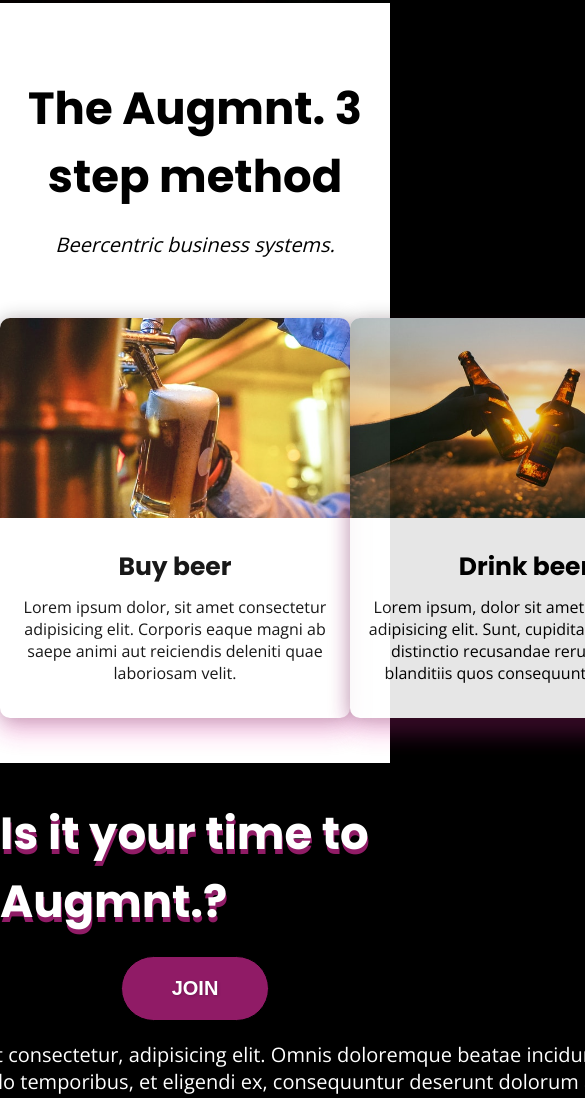
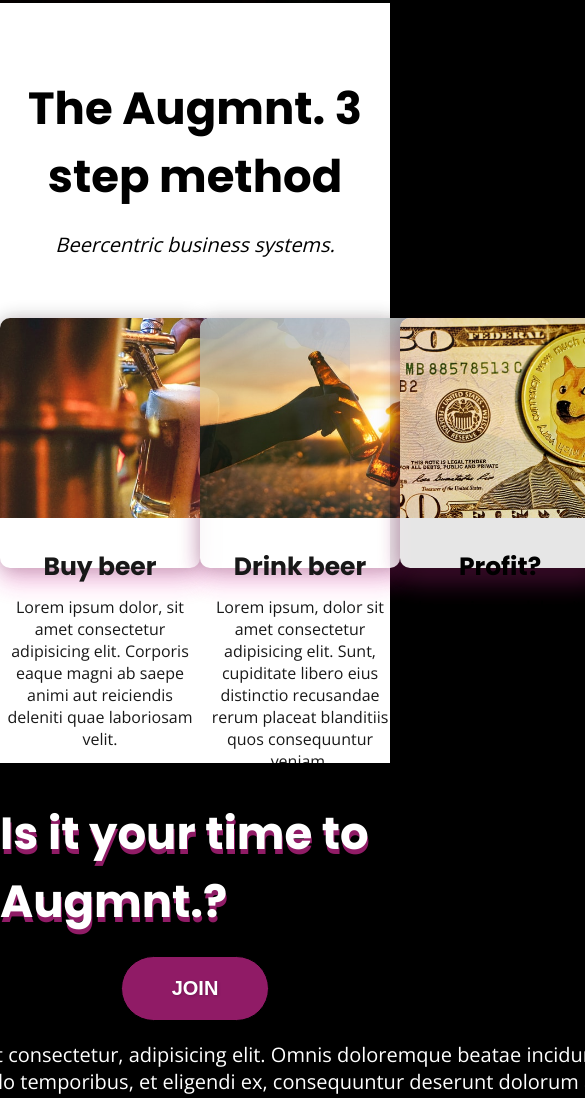
Before and after one commit to lachygmunro/landing, a plain HTML site: page index.html in a window 390 px wide. Shown: the part 841-1939 px from the top of the page, 585 px wide, since content can reach past the window. Drawn offline with nearby package versions, Linux system fonts and the light colour scheme.

Commit message:
Add some responsiveness to cards.

```diff
--- a/css/components/cards.css
+++ b/css/components/cards.css
@@ -62,3 +62,25 @@
 .card > div > p {
   margin: 5px 5px;
 }
+
+@media (max-width: 960px) {
+  .card {
+    height: 350px;
+    width: 300px;
+  }
+}
+
+@media (max-width: 720px) {
+  .card {
+    height: 300px;
+    width: 250px;
+  }
+}
+
+
+@media (max-width: 540px) {
+  .card {
+    height: 250px;
+    width: 200px;
+  }
+}
```
